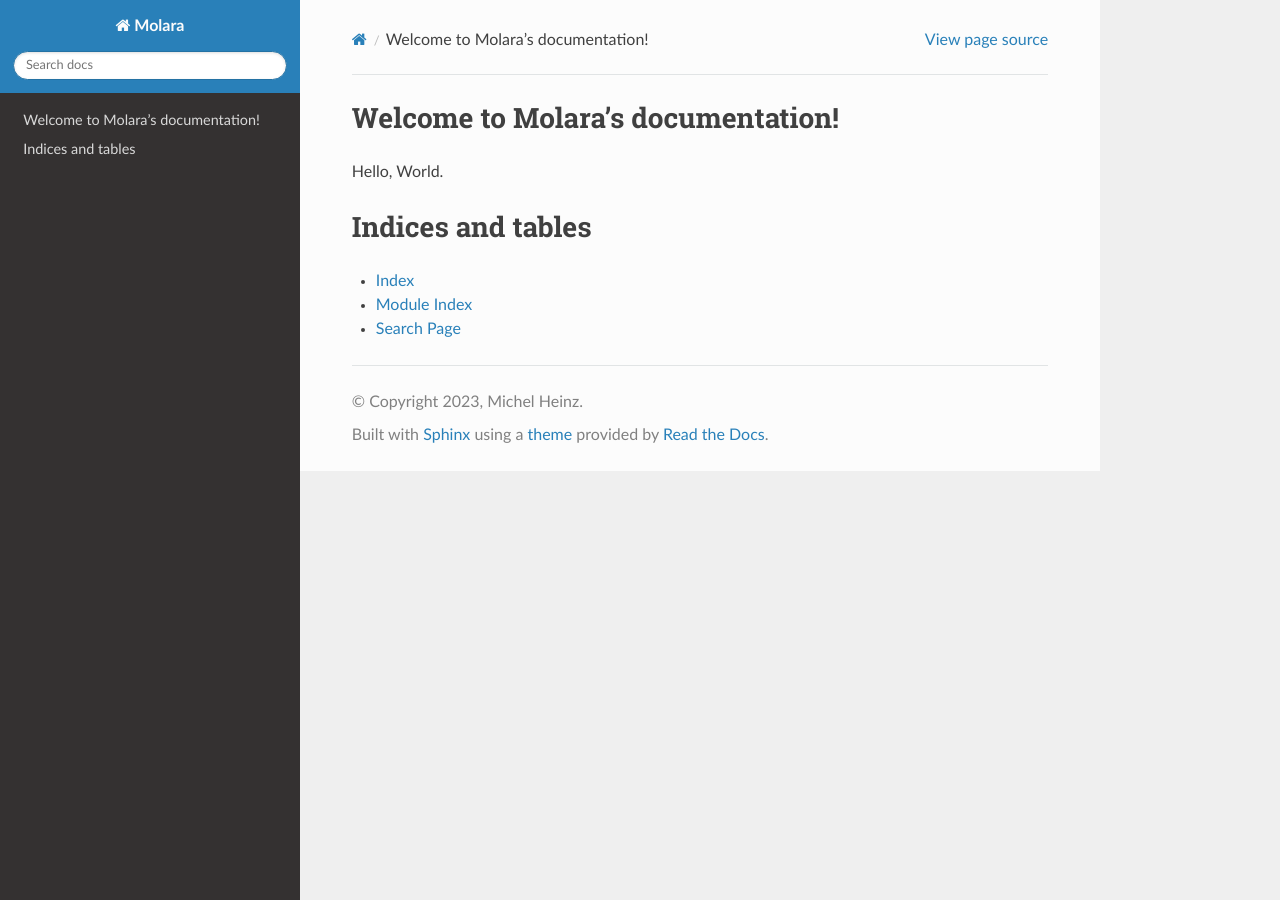
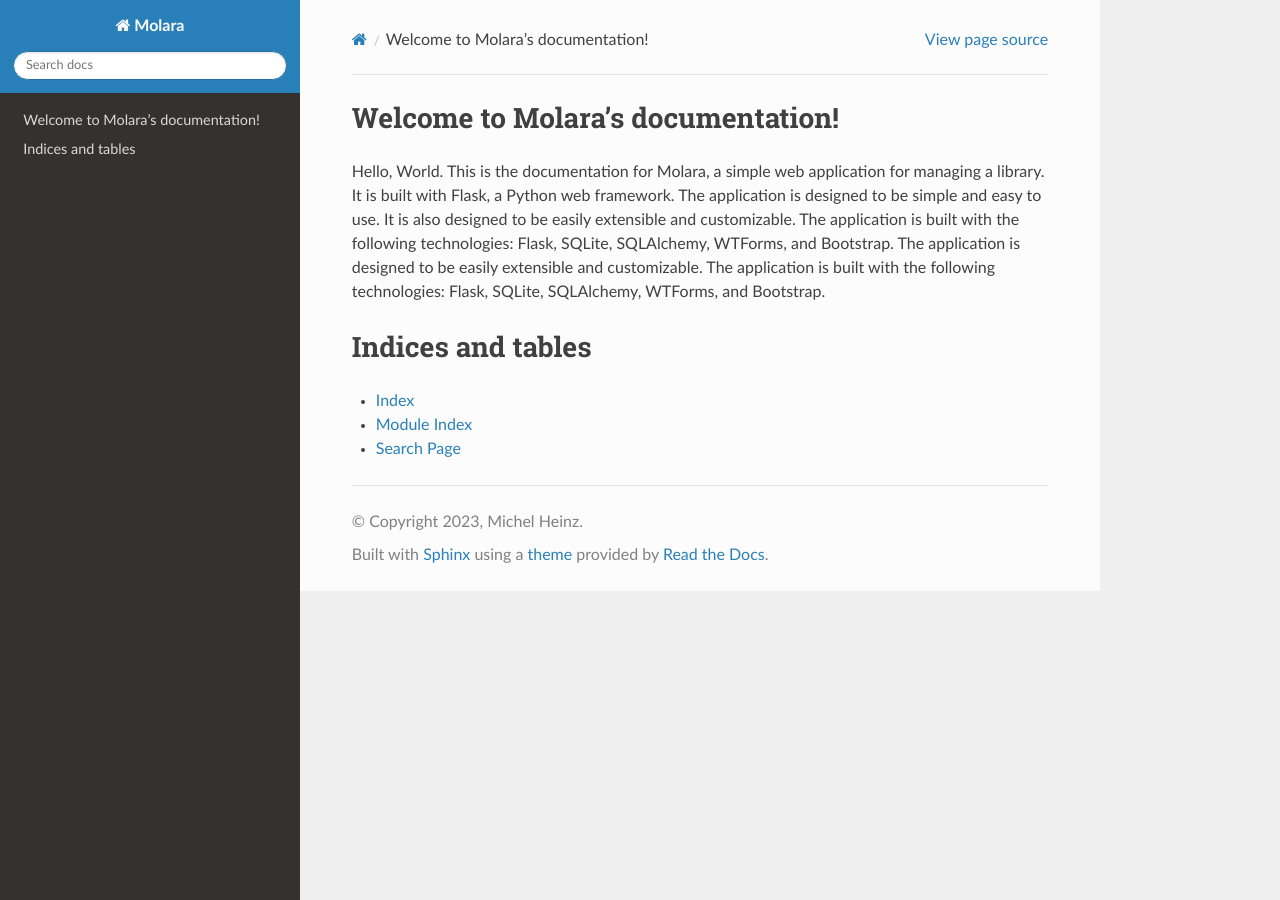
Before and after one commit to Thursday-Evening-Hackathon/TestSphinxGithubActions, a Sphinx documentation site: the page built from docs/source/index.rst, in a window 1280 px wide. Built offline with Sphinx 7.4.7 and the Read the Docs theme 2.0.0, drawn with Linux system fonts in a browser that asks for light colours.

Commit message:
Add more stuff

```diff
--- a/docs/source/index.rst
+++ b/docs/source/index.rst
@@ -1,7 +1,7 @@
 Welcome to Molara's documentation!
 ==================================
 
-Hello, World.
+Hello, World. This is the documentation for Molara, a simple web application for managing a library. It is built with Flask, a Python web framework. The application is designed to be simple and easy to use. It is also designed to be easily extensible and customizable. The application is built with the following technologies: Flask, SQLite, SQLAlchemy, WTForms, and Bootstrap. The application is designed to be easily extensible and customizable. The application is built with the following technologies: Flask, SQLite, SQLAlchemy, WTForms, and Bootstrap.
 
 Indices and tables
 ==================
```
